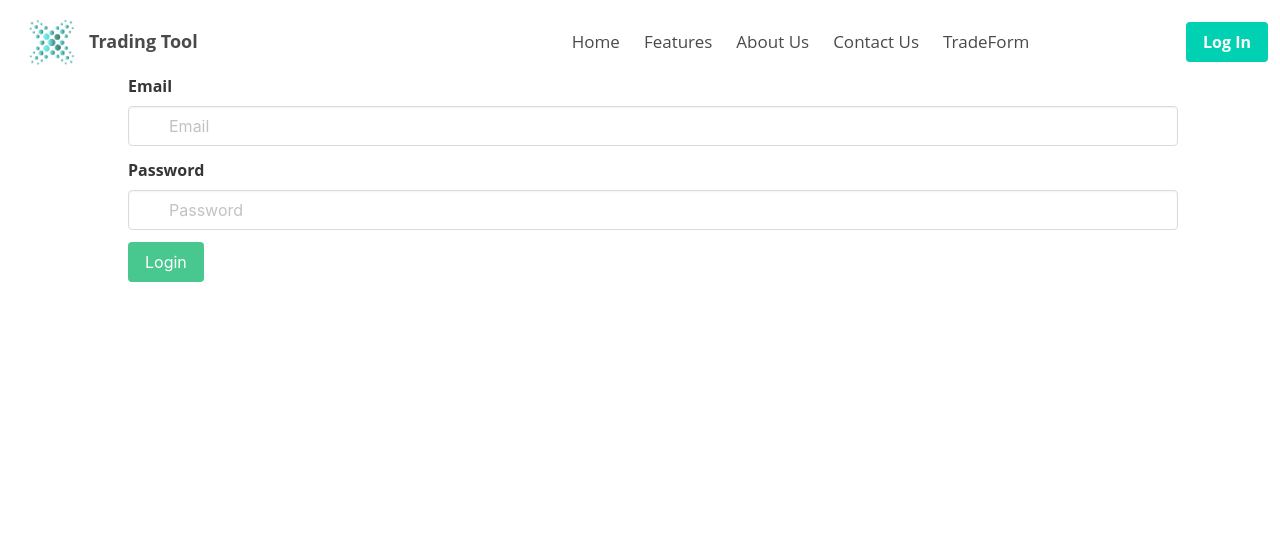
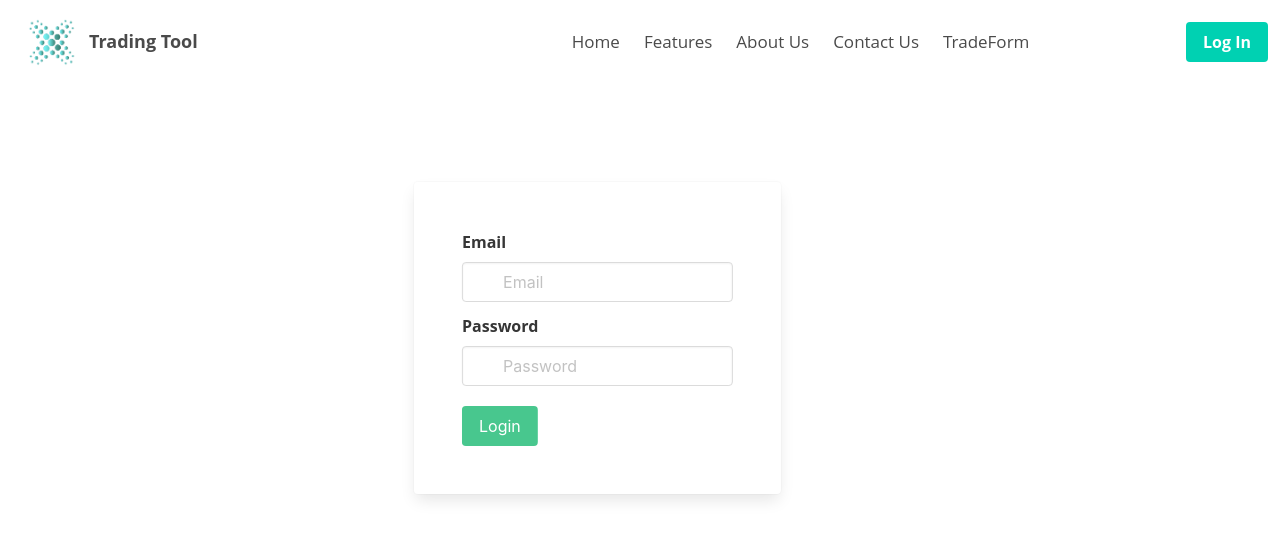
Before and after one commit to priyanshudabas/Trading-Tool-v2.0, a React (Create React App) app in the folder trading-terminal/: page /login in a window 1280 px wide. Shown: the top 538 px of the page. Built offline with nearby package versions, Linux system fonts and the light colour scheme.

Commit message:
Style login form

```diff
--- a/trading-terminal/src/App.css
+++ b/trading-terminal/src/App.css
@@ -519,3 +519,9 @@ nav ul li a {
 .ABC {
   width: 20%;
 }
+
+.center-container {
+  display: flex;
+  justify-content: center;
+  align-items: center;
+}
--- a/trading-terminal/src/pages/Login.jsx
+++ b/trading-terminal/src/pages/Login.jsx
@@ -1,13 +1,14 @@
-import React from "react";
+import React from 'react';
 
 const Login = () => {
   return (
     <div>
-      <div className="container ">
+      <div className="container center-container mt-6">
+        <div className="card card1 p-6">
           <div class="field">
             <p class="control has-icons-left has-icons-right">
               <label class="label">Email</label>
-    <input class="input" type="email" placeholder="Email"/>
+              <input class="input" type="email" placeholder="Email" />
               <span class="icon is-small is-left">
                 <i class="fas fa-envelope"></i>
               </span>
@@ -19,7 +20,7 @@ const Login = () => {
           <div class="field">
             <p class="control has-icons-left">
               <label class="label">Password</label>
-    <input class="input" type="password" placeholder="Password"/>
+              <input class="input" type="password" placeholder="Password" />
               <span class="icon is-small is-left">
                 <i class="fas fa-lock"></i>
               </span>
@@ -27,10 +28,9 @@ const Login = () => {
           </div>
           <div class="field">
             <p class="control">
-    <button class="button is-success">
-      Login
-    </button>
+              <button class="button is-success mt-2">Login</button>
             </p>
+          </div>
         </div>
       </div>
     </div>
```
Lines whose indentation alone changed are shown as unchanged.
